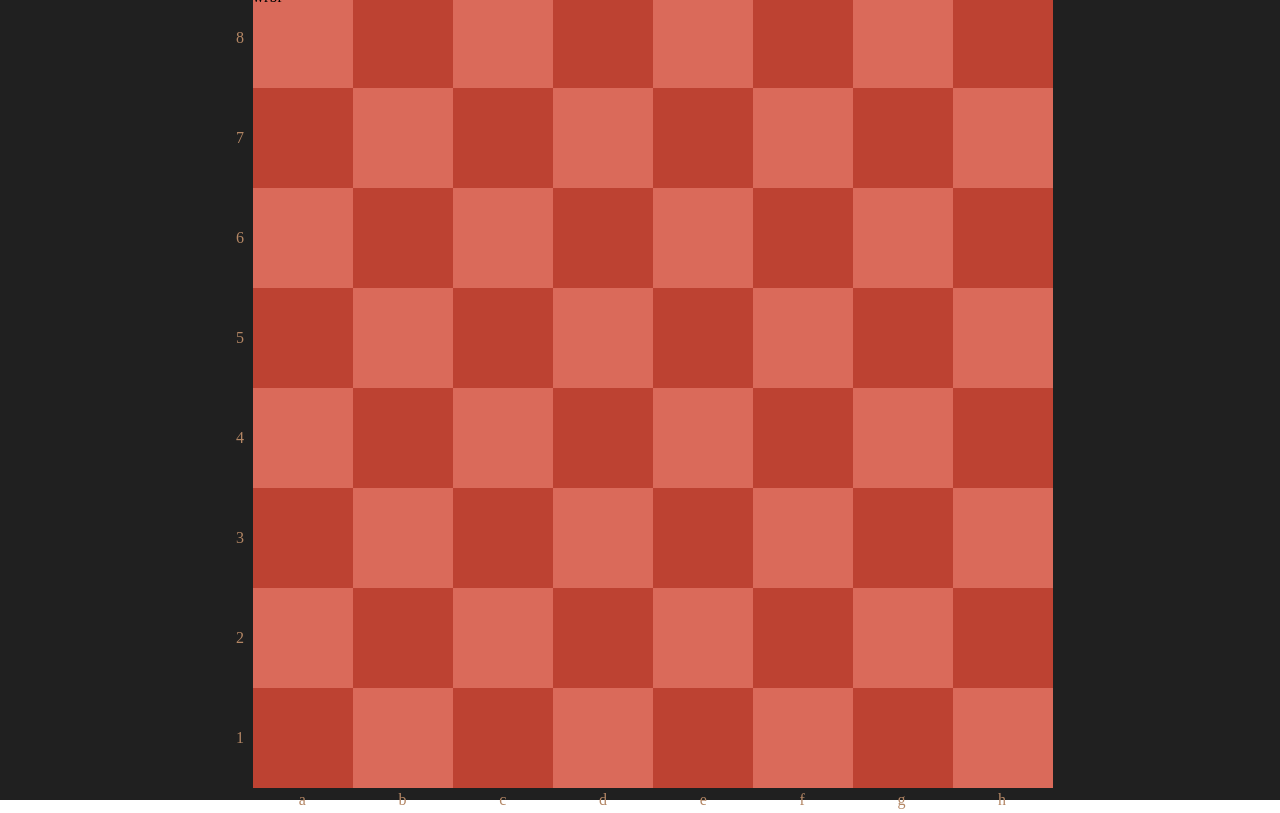
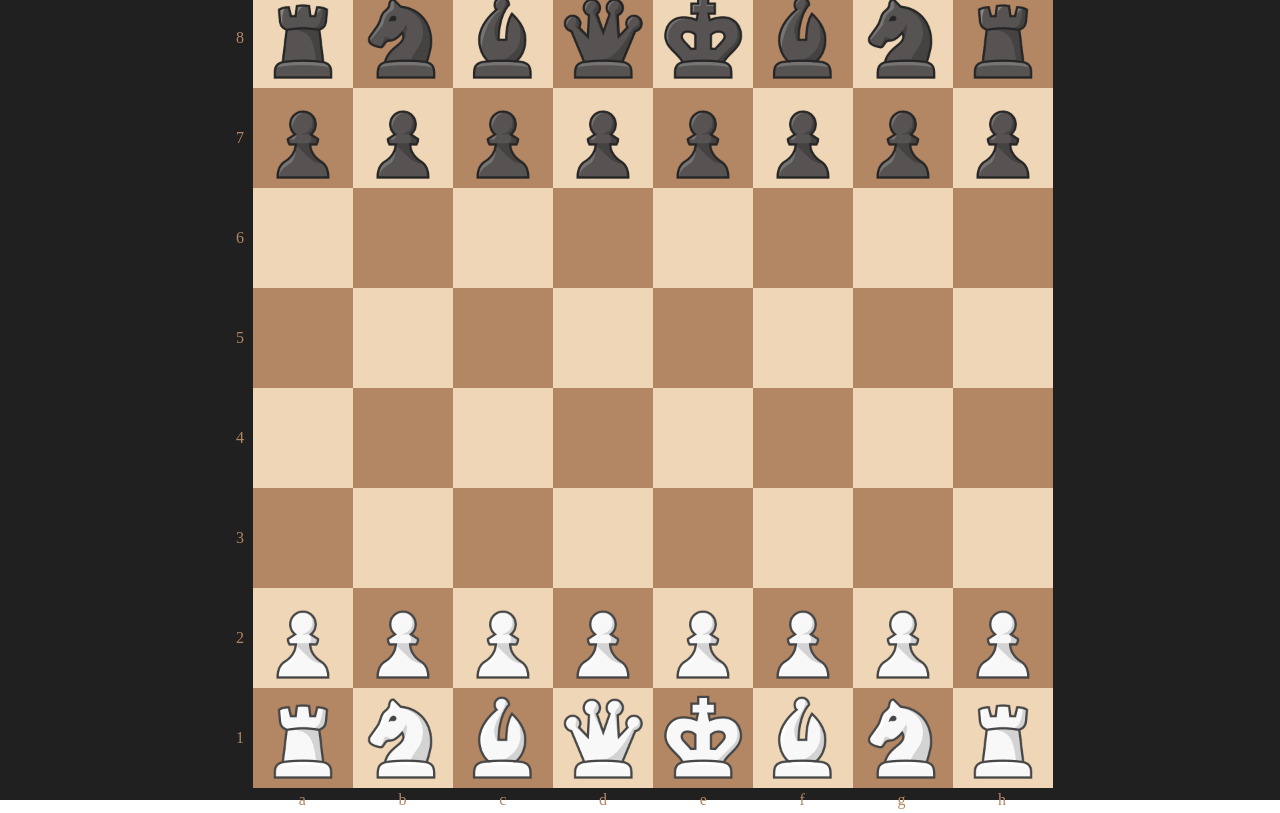
Before and after one commit to evvoon/chess, a React (Vite) app: page / in a window 1280 px wide. Built offline with nearby package versions, Linux system fonts and the light colour scheme.

Commit message:
updated drag function

```diff
--- a/package.json
+++ b/package.json
@@ -10,6 +10,7 @@
     "preview": "vite preview"
   },
   "dependencies": {
+    "@neodrag/react": "^2.0.3",
     "react": "^18.2.0",
     "react-dom": "^18.2.0"
   },
--- /dev/null
+++ b/src/components/Pieces/Piece.jsx
@@ -0,0 +1,24 @@
+export default function Piece({ rank, file, piece }) {
+  const onDragStart = (e) => {
+    e.dataTransfer.effectAllowed = "move";
+    e.dataTransfer.setData("text/plain", `${piece}, ${rank}, ${file}`);
+    setTimeout(() => {
+      e.target.style.display = "none";
+    }, 0); // delay of 0
+  };
+
+  const onDragEnd = (e) => {
+    e.target.style.display = "block";
+  };
+
+  return (
+    <div
+      className={`piece ${piece} p-${file}${rank}`}
+      draggable={true}
+      onDragStart={onDragStart}
+      onDragEnd={onDragEnd}
+    >
+      {" "}
+    </div>
+  );
+}
--- a/src/components/Pieces/Pieces.css
+++ b/src/components/Pieces/Pieces.css
@@ -4,5 +4,260 @@
   right: 0;
   top: 0;
   bottom: calc(0.25 * var(--tile-size));
-  background-color: rgba(200, 0, 0, 0.5);
+  /* background-color: rgba(200, 0, 0, 0.5); */
 }
+
+.piece {
+  width: 12.5%;
+  height: 12.5%;
+  position: absolute;
+  background-size: 100%;
+}
+
+.piece.bk {
+  background-image: url("../../assets/bk.png");
+}
+
+.piece.bq {
+  background-image: url("../../assets/bq.png");
+}
+
+.piece.br {
+  background-image: url("../../assets/br.png");
+}
+
+.piece.bb {
+  background-image: url("../../assets/bb.png");
+}
+
+.piece.bn {
+  background-image: url("../../assets/bn.png");
+}
+
+.piece.bp {
+  background-image: url("../../assets/bp.png");
+}
+
+.piece.wk {
+  background-image: url("../../assets/wk.png");
+}
+
+.piece.wq {
+  background-image: url("../../assets/wq.png");
+}
+
+.piece.wr {
+  background-image: url("../../assets/wr.png");
+}
+
+.piece.wb {
+  background-image: url("../../assets/wb.png");
+}
+
+.piece.wn {
+  background-image: url("../../assets/wn.png");
+}
+
+.piece.wp {
+  background-image: url("../../assets/wp.png");
+}
+
+.piece.p-07 {
+  transform: translate(0%, 0%);
+}
+.piece.p-17 {
+  transform: translate(100%, 0%);
+}
+.piece.p-27 {
+  transform: translate(200%, 0%);
+}
+.piece.p-37 {
+  transform: translate(300%, 0%);
+}
+.piece.p-47 {
+  transform: translate(400%, 0%);
+}
+.piece.p-57 {
+  transform: translate(500%, 0%);
+}
+.piece.p-67 {
+  transform: translate(600%, 0%);
+}
+.piece.p-77 {
+  transform: translate(700%, 0%);
+}
+
+.piece.p-06 {
+  transform: translate(0%, 100%);
+}
+.piece.p-16 {
+  transform: translate(100%, 100%);
+}
+.piece.p-26 {
+  transform: translate(200%, 100%);
+}
+.piece.p-36 {
+  transform: translate(300%, 100%);
+}
+.piece.p-46 {
+  transform: translate(400%, 100%);
+}
+.piece.p-56 {
+  transform: translate(500%, 100%);
+}
+.piece.p-66 {
+  transform: translate(600%, 100%);
+}
+.piece.p-76 {
+  transform: translate(700%, 100%);
+}
+
+.piece.p-05 {
+  transform: translate(0%, 200%);
+}
+.piece.p-15 {
+  transform: translate(100%, 200%);
+}
+.piece.p-25 {
+  transform: translate(200%, 200%);
+}
+.piece.p-35 {
+  transform: translate(300%, 200%);
+}
+.piece.p-45 {
+  transform: translate(400%, 200%);
+}
+.piece.p-55 {
+  transform: translate(500%, 200%);
+}
+.piece.p-65 {
+  transform: translate(600%, 200%);
+}
+.piece.p-75 {
+  transform: translate(700%, 200%);
+}
+
+.piece.p-04 {
+  transform: translate(0%, 300%);
+}
+.piece.p-14 {
+  transform: translate(100%, 300%);
+}
+.piece.p-24 {
+  transform: translate(200%, 300%);
+}
+.piece.p-34 {
+  transform: translate(300%, 300%);
+}
+.piece.p-44 {
+  transform: translate(400%, 300%);
+}
+.piece.p-54 {
+  transform: translate(500%, 300%);
+}
+.piece.p-64 {
+  transform: translate(600%, 300%);
+}
+.piece.p-74 {
+  transform: translate(700%, 300%);
+}
+
+.piece.p-03 {
+  transform: translate(0%, 400%);
+}
+.piece.p-13 {
+  transform: translate(100%, 400%);
+}
+.piece.p-23 {
+  transform: translate(200%, 400%);
+}
+.piece.p-33 {
+  transform: translate(300%, 400%);
+}
+.piece.p-43 {
+  transform: translate(400%, 400%);
+}
+.piece.p-53 {
+  transform: translate(500%, 400%);
+}
+.piece.p-63 {
+  transform: translate(600%, 400%);
+}
+.piece.p-73 {
+  transform: translate(700%, 400%);
+}
+
+.piece.p-02 {
+  transform: translate(0%, 500%);
+}
+.piece.p-12 {
+  transform: translate(100%, 500%);
+}
+.piece.p-22 {
+  transform: translate(200%, 500%);
+}
+.piece.p-32 {
+  transform: translate(300%, 500%);
+}
+.piece.p-42 {
+  transform: translate(400%, 500%);
+}
+.piece.p-52 {
+  transform: translate(500%, 500%);
+}
+.piece.p-62 {
+  transform: translate(600%, 500%);
+}
+.piece.p-72 {
+  transform: translate(700%, 500%);
+}
+
+.piece.p-01 {
+  transform: translate(0%, 600%);
+}
+.piece.p-11 {
+  transform: translate(100%, 600%);
+}
+.piece.p-21 {
+  transform: translate(200%, 600%);
+}
+.piece.p-31 {
+  transform: translate(300%, 600%);
+}
+.piece.p-41 {
+  transform: translate(400%, 600%);
+}
+.piece.p-51 {
+  transform: translate(500%, 600%);
+}
+.piece.p-61 {
+  transform: translate(600%, 600%);
+}
+.piece.p-71 {
+  transform: translate(700%, 600%);
+}
+
+.piece.p-00 {
+  transform: translate(0%, 700%);
+}
+.piece.p-10 {
+  transform: translate(100%, 700%);
+}
+.piece.p-20 {
+  transform: translate(200%, 700%);
+}
+.piece.p-30 {
+  transform: translate(300%, 700%);
+}
+.piece.p-40 {
+  transform: translate(400%, 700%);
+}
+.piece.p-50 {
+  transform: translate(500%, 700%);
+}
+.piece.p-60 {
+  transform: translate(600%, 700%);
+}
+.piece.p-70 {
+  transform: translate(700%, 700%);
+}
--- a/src/components/Pieces/Pieces.jsx
+++ b/src/components/Pieces/Pieces.jsx
@@ -1,15 +1,54 @@
 import "./Pieces.css";
+import Piece from "./Piece";
+import { useState, useRef } from "react";
+import { copyPosition, createPosition } from "../../helper";
 
 export default function Pieces() {
-  const position = new Array(8).fill().map((x) => new Array(8).fill(""));
+  const ref = useRef(); // to get the posn of the DOM elements
 
-  position[0][0] = "wr";
-  position[7][7] = "br";
+  const [state, setState] = useState(createPosition());
+
+  function calculateCoords(e) {
+    const { width, left, top } = ref.current.getBoundingClientRect(); // width since size of screen can vary
+    const size = width / 8;
+    const y = Math.floor((e.clientX - left) / size);
+    const x = 7 - Math.floor((e.clientY - top) / size);
+    return { x, y };
+  }
+
+  const onDrop = (e) => {
+    const newPosition = copyPosition(state);
+    const { x, y } = calculateCoords(e);
+
+    const [p, rankString, fileString] = e.dataTransfer
+      .getData("text")
+      .split(",");
+    const rank = parseInt(rankString, 10); // Convert rank to an integer
+    const file = parseInt(fileString, 10); // Convert file to an integer
+
+    console.log(newPosition[rank][file]);
+
+    newPosition[rank][file] = "";
+    newPosition[x][y] = p;
+
+    setState(newPosition);
+  };
+
+  const onDragOver = (e) => e.preventDefault();
 
   return (
-    <div className="pieces">
-      {position.map((r, rank) =>
-        r.map((f, file) => (position[rank][file] ? position[rank][file] : null))
+    <div ref={ref} onDrop={onDrop} onDragOver={onDragOver} className="pieces">
+      {state.map((r, rank) =>
+        r.map((f, file) =>
+          state[rank][file] ? (
+            <Piece
+              key={rank + "-" + file}
+              rank={rank}
+              file={file}
+              piece={state[rank][file]}
+            />
+          ) : null
+        )
       )}
     </div>
   );
--- a/src/components/bits/Files.jsx
+++ b/src/components/bits/Files.jsx
@@ -5,7 +5,7 @@ export default function Files({ files }) {
   return (
     <div className="files">
       {files.map((file) => (
-        <span key={file}>{getCharacter(file)}</span>
+        <span key={file}>{getCharacter({ file })}</span>
       ))}
     </div>
   );
--- a/src/helper.js
+++ /dev/null
@@ -1 +0,0 @@
-export const getCharacter = (file) => String.fromCharCode(file + 96);
--- /dev/null
+++ b/src/helper.jsx
@@ -0,0 +1,43 @@
+export function getCharacter({ file }) {
+  return String.fromCharCode(file + 96);
+}
+
+export function createPosition() {
+  const position = new Array(8).fill().map((x) => new Array(8).fill(""));
+  for (let i = 0; i < 8; i++) {
+    position[1][i] = "wp";
+    position[6][i] = "bp";
+  }
+
+  position[0][0] = "wr";
+  position[0][1] = "wn";
+  position[0][2] = "wb";
+  position[0][3] = "wq";
+  position[0][4] = "wk";
+  position[0][5] = "wb";
+  position[0][6] = "wn";
+  position[0][7] = "wr";
+
+  position[7][0] = "br";
+  position[7][1] = "bn";
+  position[7][2] = "bb";
+  position[7][3] = "bq";
+  position[7][4] = "bk";
+  position[7][5] = "bb";
+  position[7][6] = "bn";
+  position[7][7] = "br";
+
+  return position;
+}
+
+export function copyPosition(position) {
+  const newPosition = new Array(8).fill("").map((x) => new Array(8).fill(""));
+
+  for (let rank = 0; rank < position.length; rank++) {
+    for (let file = 0; file < position[0].length; file++) {
+      newPosition[rank][file] = position[rank][file];
+    }
+  }
+
+  return newPosition;
+}
```
Also changed, not shown: 1 other file (tests, documents, lock files or other folders).
